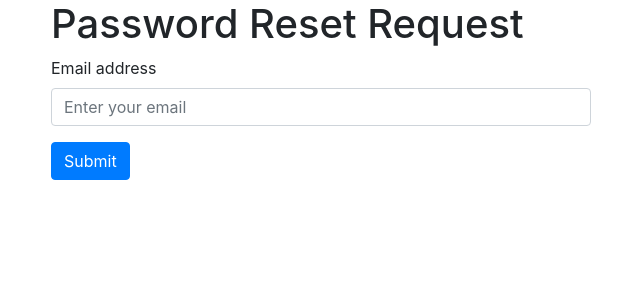
After one commit to rvittozzi/diabetes_tracker, a Flask app: page /request_password in a window 1280 px wide. The commit adds this page. Shown: the top 300 px of the page, without its empty margins (319-959 px from the left). Run offline with Flask 3, Linux system fonts and the light colour scheme; some libraries are stand-ins or nearby versions.

Commit message:
added password recovery

```diff
--- a/main.py
+++ b/main.py
@@ -5,10 +5,22 @@ from datetime import datetime
 import matplotlib.pyplot as plt
 import os
 from werkzeug.security import generate_password_hash, check_password_hash
+from flask_mail import Mail, Message
+from itsdangerous import URLSafeTimedSerializer, SignatureExpired
+import requests
 
 app = Flask(__name__)
 BASE_DIR = os.path.abspath(os.path.dirname(__file__))
 app.config['SQLALCHEMY_DATABASE_URI'] = 'sqlite:///' + os.path.join(BASE_DIR, 'combined.db')
+
+app.config['MAIL_SERVER'] = 'smtp.gmail.com'
+app.config['MAIL_PORT'] = 465
+app.config['MAIL_USERNAME'] = 'MAIL_USERNAME'
+app.config['MAIL_PASSWORD'] = 'MAIL_PASSWORD'
+app.config['MAIL_USE_TLS'] = False
+app.config['MAIL_USE_SSL'] = True
+mail = Mail(app)
+s = URLSafeTimedSerializer('Thisisasecret!')
 
 app.secret_key = "hercules"
 
@@ -29,6 +41,40 @@ class User(db.Model):
     age = db.Column(db.Integer, nullable=False)  # New Field
     entries = db.relationship('BloodSugarEntry', backref='user', lazy=True)
     password_hash = db.Column(db.String(128))
+
+    def generate_reset_token(self):
+        return s.dumps(self.email, salt='email-confirm')
+
+    def send_reset_email(self):
+        token = self.generate_reset_token()
+        subject = 'Password Reset Request'
+        body = f'''To reset your password, visit the following link:
+            {url_for('reset_password', token=token, _external=True)}
+            If you did not make this request, simply ignore this email.
+            '''
+        send_mailgun_email(subject, self.email, body)
+
+
+def send_mailgun_email(subject, recipient, body):
+    api_key = 'a037a2bfc78c5fae6d4de55cb1998792-db137ccd-37f0a575'
+    domain = 'sandbox1030159a78e741e7bc7a0f66e79e56c4.mailgun.org'
+
+    response = requests.post(
+        f"https://api.mailgun.net/v3/{domain}/messages",
+        auth=("api", api_key),
+        data={
+            "from": "Your Name <noreply@sandbox1030159a78e741e7bc7a0f66e79e56c4.mailgun.org>",
+            "to": recipient,
+            "subject": subject,
+            "text": body
+        }
+    )
+
+    if response.status_code == 200:
+        return True
+    else:
+        print("Failed to send email:", response.content)
+        return False
 
 
 def login_required(f):
@@ -175,6 +221,44 @@ def dashboard():
     return render_template('dashboard.html', user=user)
 
 
+@app.route('/request_password', methods=['GET', 'POST'])
+def request_password():
+    if request.method == 'POST':
+        email = request.form['email']
+        user = User.query.filter_by(email=email).first()
+        if user:
+            try:
+                user.send_reset_email()
+                flash('An email has been sent with instructions to reset your password.')
+            except Exception as e:
+                print("Failed to send email: ", e)
+                flash('Failed to send email.')
+    return render_template('reset_request.html')
+
+
+@app.route('/reset_password/<token>', methods=['GET', 'POST'])
+def reset_password(token):
+    try:
+        email = s.loads(token, salt='email-confirm', max_age=3600)
+    except SignatureExpired:
+        flash('The token is expired!')
+        return redirect(url_for('reset_request'))
+
+    if request.method == 'POST':
+        password = request.form['password']
+        user = User.query.filter_by(email=email).first()
+        if user:
+            user.password_hash = generate_password_hash(password, method='sha256')
+            db.session.commit()
+            flash('Your password has been updated!')
+            return redirect(url_for('login'))
+        else:
+            flash('Invalid token!')
+            return redirect(url_for('reset_request'))
+
+    return render_template('reset_password.html')
+
+
 if __name__ == "__main__":
     with app.app_context():
         db.create_all()
--- /dev/null
+++ b/templates/reset_request.html
@@ -0,0 +1,26 @@
+<!DOCTYPE html>
+<html lang="en">
+<head>
+    <meta charset="UTF-8">
+    <title>Password Reset Request</title>
+    <link href="https://stackpath.bootstrapcdn.com/bootstrap/4.5.2/css/bootstrap.min.css" rel="stylesheet">
+</head>
+<body>
+
+<div class="container">
+    <div class="row">
+        <div class="col-md-6 offset-md-3">
+            <h1>Password Reset Request</h1>
+            <form method="post">
+                <div class="form-group">
+                    <label for="email">Email address</label>
+                    <input type="email" name="email" class="form-control" id="email" placeholder="Enter your email">
+                </div>
+                <button type="submit" class="btn btn-primary">Submit</button>
+            </form>
+        </div>
+    </div>
+</div>
+
+</body>
+</html>
```
Also changed, not shown: templates/login.html (+6 -1 lines), templates/request_password.html (added, +13 -0 lines), templates/reset_password.html (added, +37 -0 lines), combined.db, static/plot.png.
